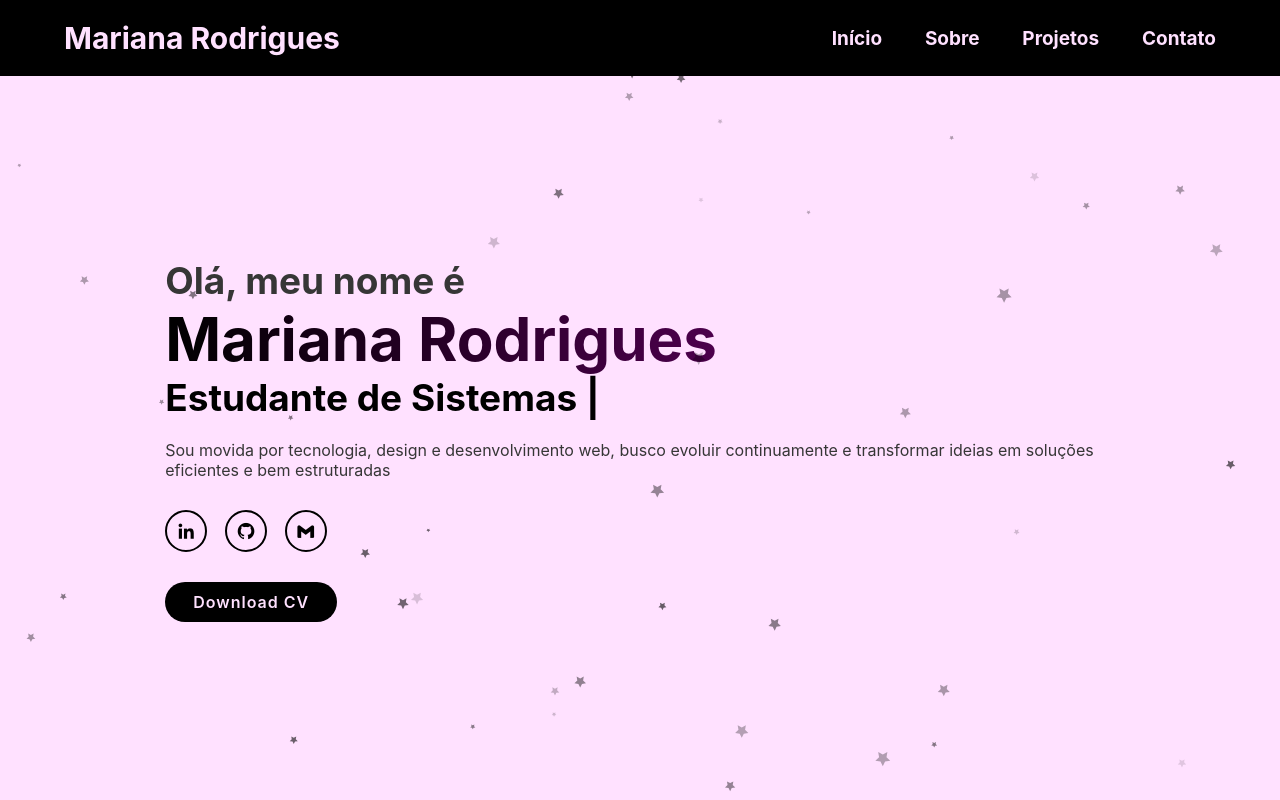
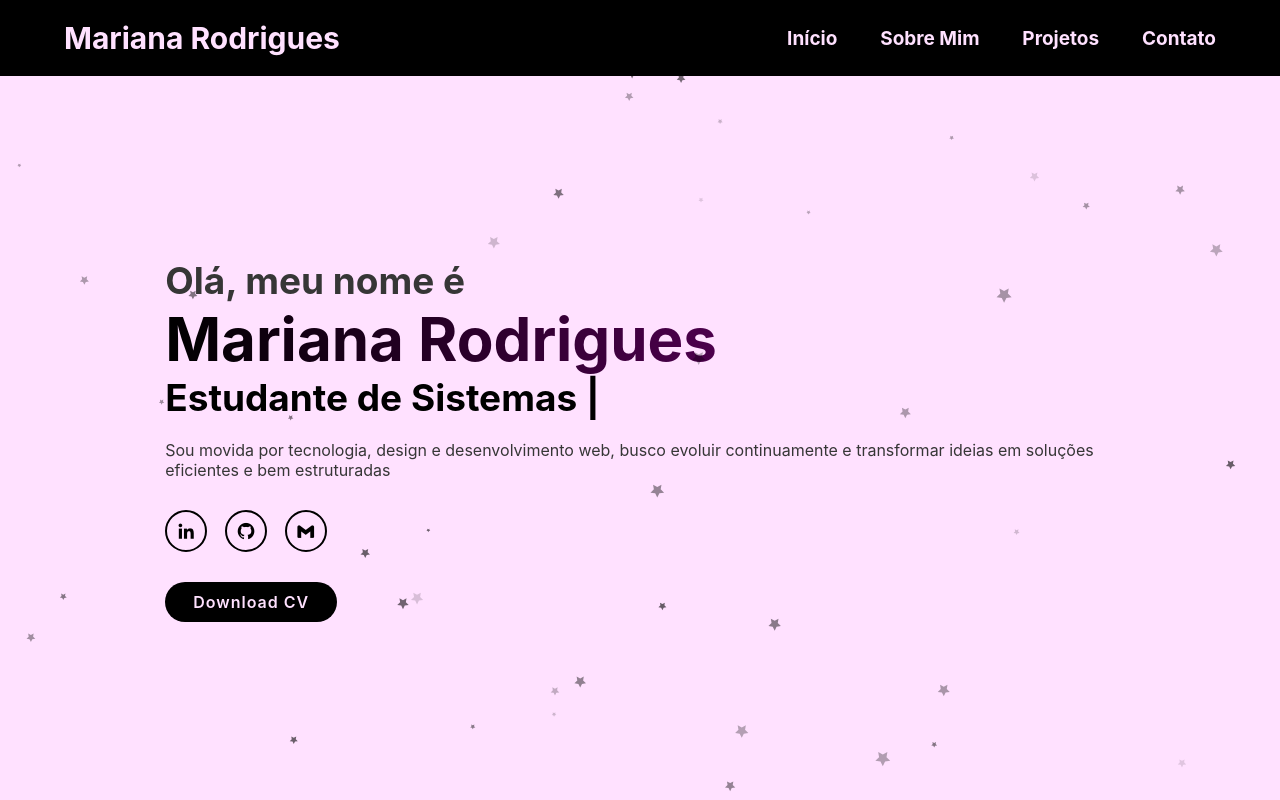
Before and after one commit to marianarosalita/portfolio, a plain HTML site: page index.html in a window 1280 px wide. Shown: the top 800 px of the page. Drawn offline with nearby package versions, Linux system fonts and the light colour scheme; a script that the page names is missing.

Commit message:
att.index

```diff
--- a/index.html
+++ b/index.html
@@ -18,7 +18,7 @@
 
         <nav class="navbar">
             <a href="#home">Início</a>
-            <a href="#about">Sobre</a>
+            <a href="#about">Sobre Mim</a>
             <a href="#projects">Projetos</a>
             <a href="#contact">Contato</a>
         </nav>
```
